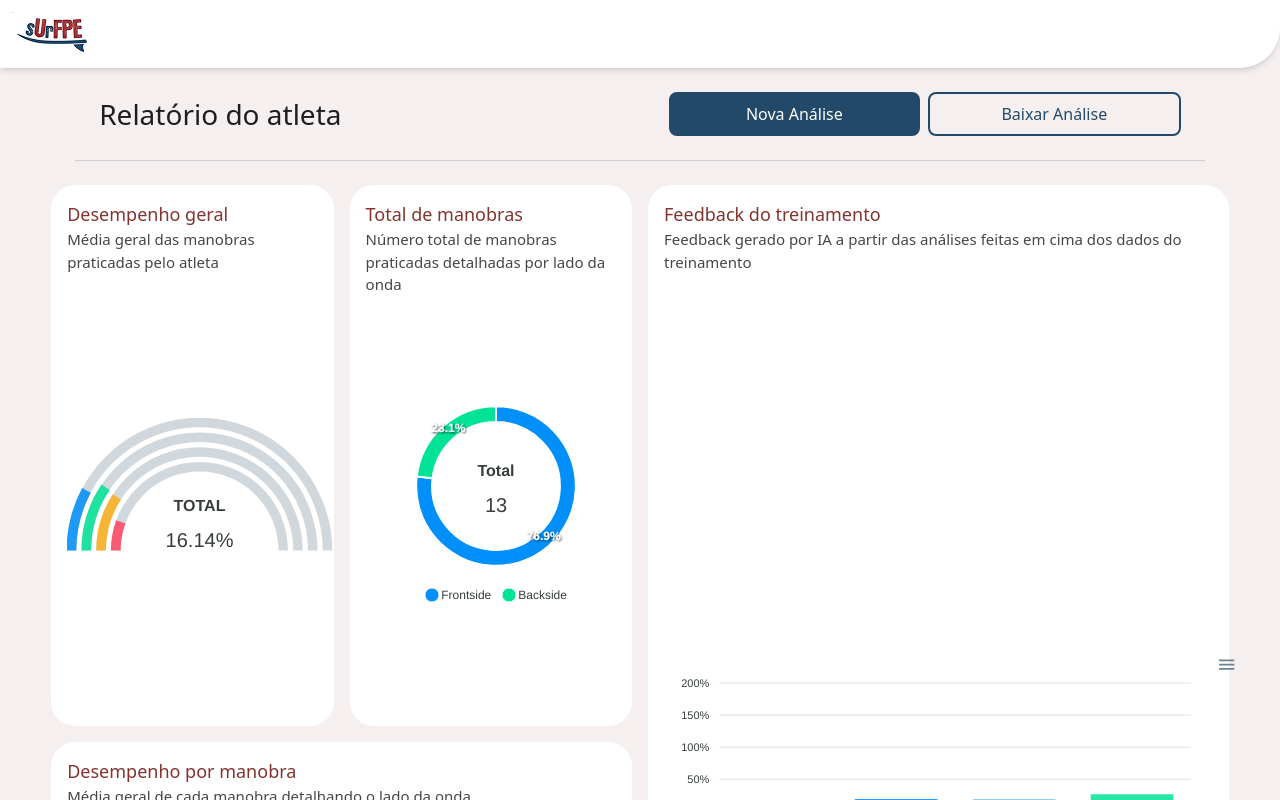
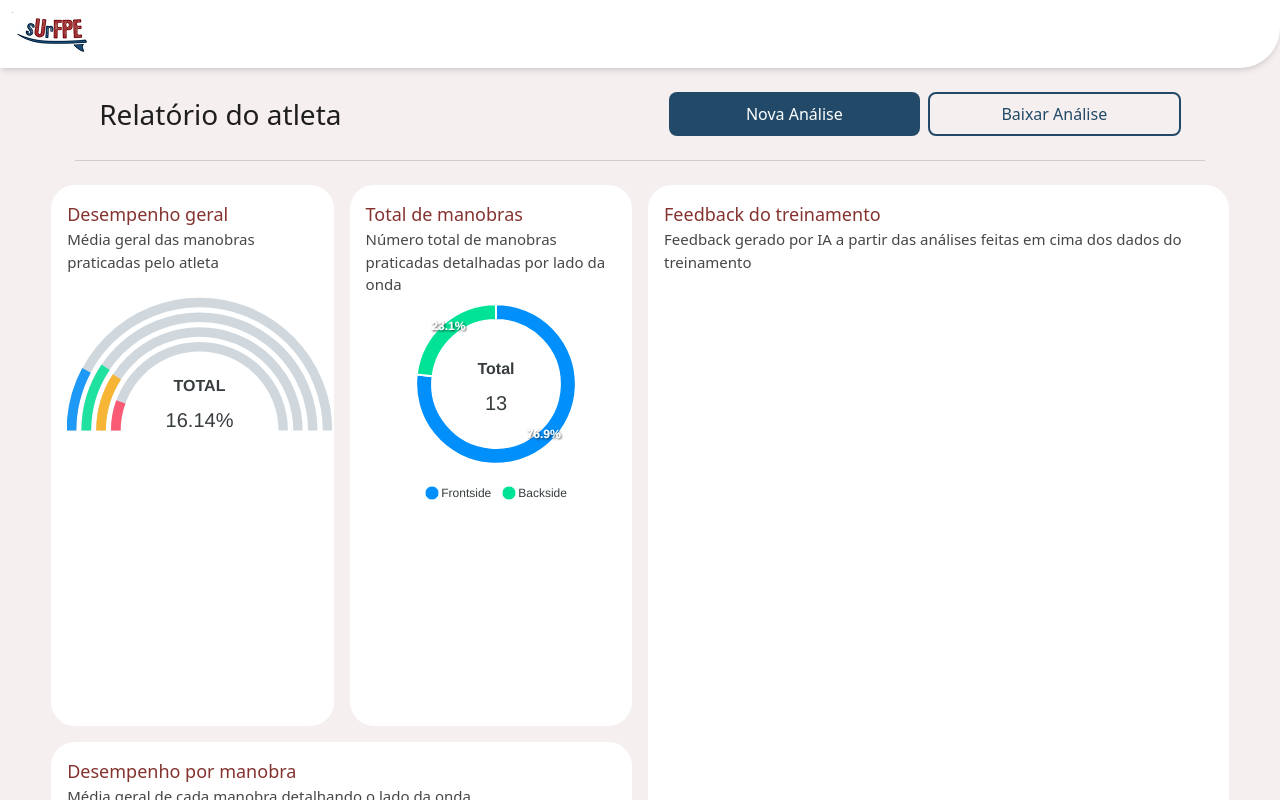
Before and after one commit to maduMelo/sUrFPE, a React (Vite) app in the folder frontend/: page / in a window 1280 px wide. Shown: the top 800 px of the page. Built offline with nearby package versions, Linux system fonts and the light colour scheme.

Commit message:
feat: display ai feedback

```diff
--- a/frontend/package.json
+++ b/frontend/package.json
@@ -16,7 +16,8 @@
     "react": "^19.0.0",
     "react-apexcharts": "^1.7.0",
     "react-dom": "^19.0.0",
-    "react-dropzone": "^14.3.8"
+    "react-dropzone": "^14.3.8",
+    "react-markdown": "^10.1.0"
   },
   "devDependencies": {
     "@eslint/js": "^9.21.0",
--- a/frontend/src/components/ChartContainer/ChartContainer.tsx
+++ b/frontend/src/components/ChartContainer/ChartContainer.tsx
@@ -21,7 +21,7 @@ export const ChartContainer = ({ title, description, children }: ChartContainerP
                     {description}
                 </p>
             </div>
-            <div className="flex flex-wrap h-full items-center justify-center w-fit">
+            <div className="flex flex-wrap h-full items-start justify-center w-fit">
                 {children}
             </div>
         </div>
--- a/frontend/src/pages/Dashboard/Dashboard.tsx
+++ b/frontend/src/pages/Dashboard/Dashboard.tsx
@@ -1,7 +1,9 @@
 import { useState } from 'react';
 import axios from 'axios';
+import ReactMarkdown from 'react-markdown';
 import "./Dashboard.css";
 import { mockData } from './mockData';
+import loadingAnimation from "../../assets/loading.gif";
 
 import { Button } from '../../components/Button/Button';
 import { FilePicker } from '../../components/FilePicker/FilePicker';
@@ -15,6 +17,8 @@ import { TricksCount } from '../../components/Charts/TricksCount/TricksCount';
 
 export const Dashboard = ({ }) => {
     const [analysisData, setAnalysisData] = useState(mockData);
+    const [aiFeedback, setAiFeedback] = useState("Feedback gerado por IA a partir das análises feitas em cima dos dados do treinamento");
+    const [loadingFeedback, setLoadingFeedback] = useState(false);
 
     // const API_URL = 'https://meom.pythonanywhere.com';
     const API_URL = 'http://127.0.0.1:5000';
@@ -24,6 +28,8 @@ export const Dashboard = ({ }) => {
         formData.append('file', file);
 
         try {
+            setLoadingFeedback(true);
+
             const response = await axios.post(
                 `${API_URL}/analyze`,
                 formData,
@@ -33,8 +39,19 @@ export const Dashboard = ({ }) => {
                     }
                 }
             );
+            setAnalysisData(response.data);
 
-            setAnalysisData(response.data);
+            const responseII = await axios.post(
+                `${API_URL}/feedback`,
+                response.data,
+                {
+                    headers: {
+                        'Content-Type': 'application/json'
+                    }
+                }
+            );
+            setAiFeedback(responseII.data.feedback);
+            setLoadingFeedback(false);
         } catch (err) { console.log(err) };
     };
 
@@ -85,13 +102,15 @@ export const Dashboard = ({ }) => {
                 <div className="col-span-2 row-span-2 rounded-lg">
                     <ChartContainer
                         title="Feedback do treinamento"
-                        description="Feedback gerado por IA a partir das análises feitas em cima dos dados do treinamento"
+                        description=""
                     >
-                        <WaveTypeTricks
-                            tricks={analysisData["tricks_performance_by_wave_type"]["tricks"]}
-                            frontsideScores={analysisData["tricks_performance_by_wave_type"]["frontside"]}
-                            backsideScores={analysisData["tricks_performance_by_wave_type"]["backside"]}
-                        />
+                        {loadingFeedback ? (<img src={loadingAnimation} alt="carregando..." />) : (
+                            <p className="text-[#464646] text-[15px]">
+                                <ReactMarkdown >
+                                    {aiFeedback}
+                                </ReactMarkdown>
+                            </p>
+                        )}
                     </ChartContainer>
                 </div>
 
```
Also changed, not shown: frontend/src/assets/loading.gif (added).
